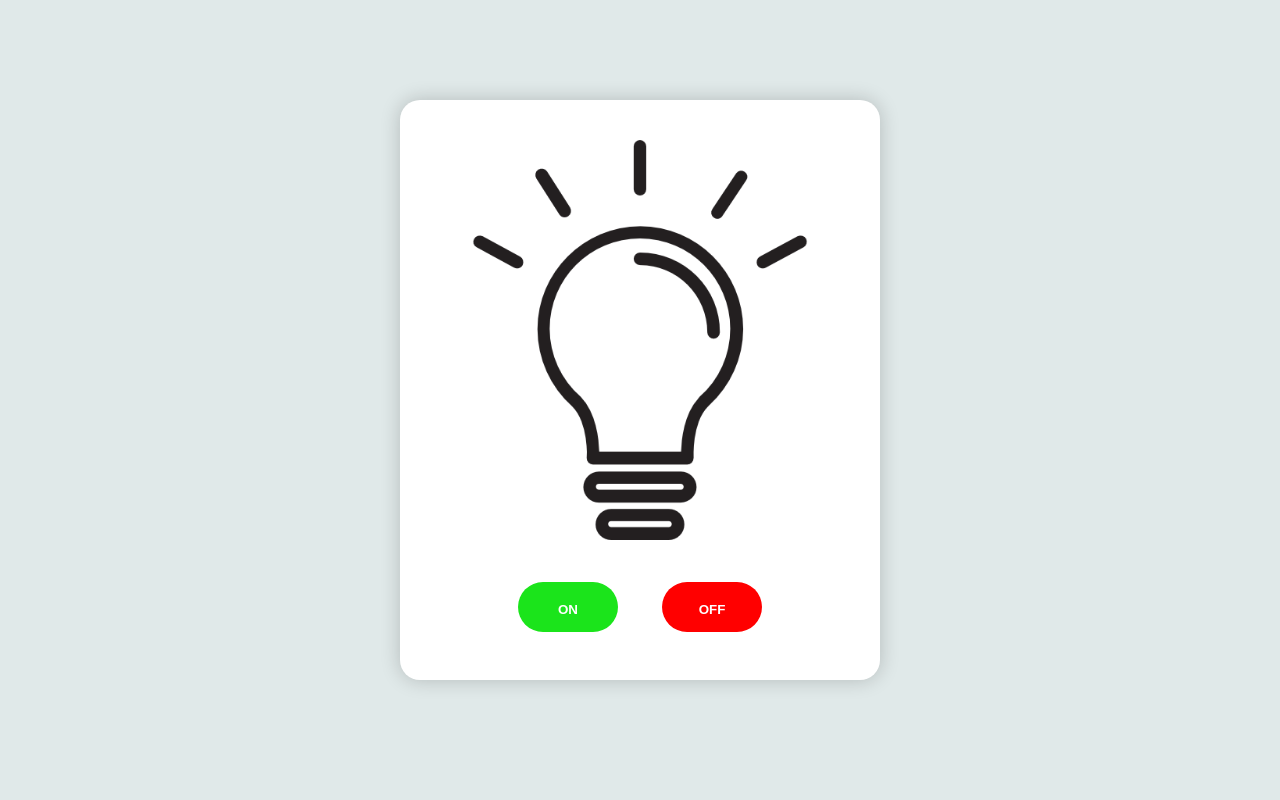
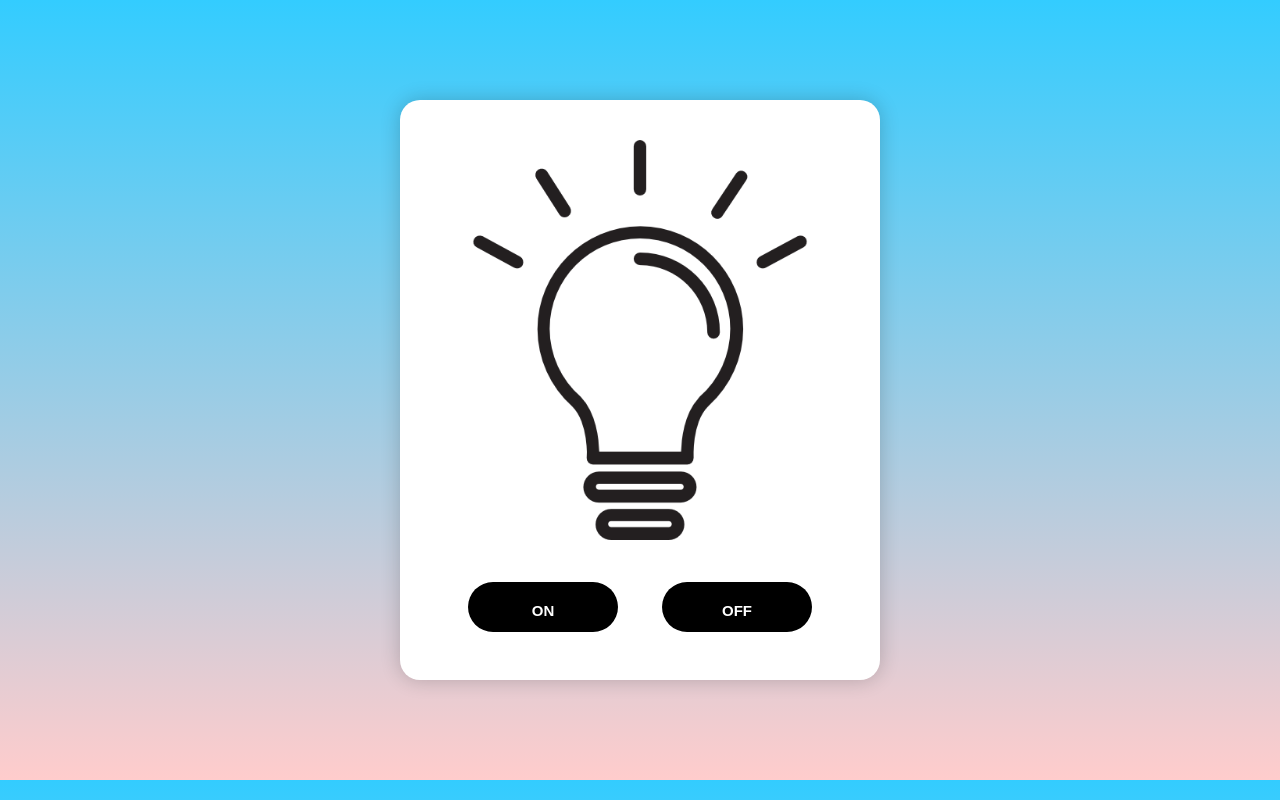
Before and after one commit to rutuja091/Bulb-On-Off-Toggler, a plain HTML site: page index.html in a window 1280 px wide. Drawn offline with Linux system fonts and the light colour scheme.

Commit message:
add some changes

```diff
--- a/index.html
+++ b/index.html
@@ -6,7 +6,7 @@
     <title>Bulb-On-Off-Toggler</title>
     <style>
         body{
-            background-color: rgb(224, 233, 233);
+            background: linear-gradient(to bottom, #33ccff 0%, #ffcccc 100%);
         }
   .img{
     height:400px;
@@ -32,15 +32,25 @@
 button{
   height:50px;
   padding:20px ;
-  width:100px;
+  width:150px;
   border: none;
   margin: 20px ;
   border-radius: 50px;
   justify-content: center;
-    text-align: center;
+  text-align: center;
+  background-color: black;
+  color: #ffff;
+  font-size: 15px;
 
 }
-.btn1{
+button:hover{
+    background-color:#ffff;
+    border:2px solid black;
+    color:black;
+    font-size: 15px;
+
+}
+/*.btn1{
     background-color: rgb(27, 228, 27);
     color: #ffff;
 
@@ -50,7 +60,7 @@ button{
     background-color: red;
     color: #ffff;
 
-}
+}*/
     </style>
 </head>
 
@@ -65,11 +75,10 @@ button{
     <button class="btn2" type="button" onclick="bulbOff()">
         <b >  OFF</b>
     </button>
-
     </div>
 
     <script>
-        const bulbElement = document.getElementById('bulb');
+         const bulbElement = document.getElementById('bulb');
         function bulbOn() {
             bulbElement.src = "bulb-on.png";
         }
```
Also changed, not shown: face-expression.html (added).
